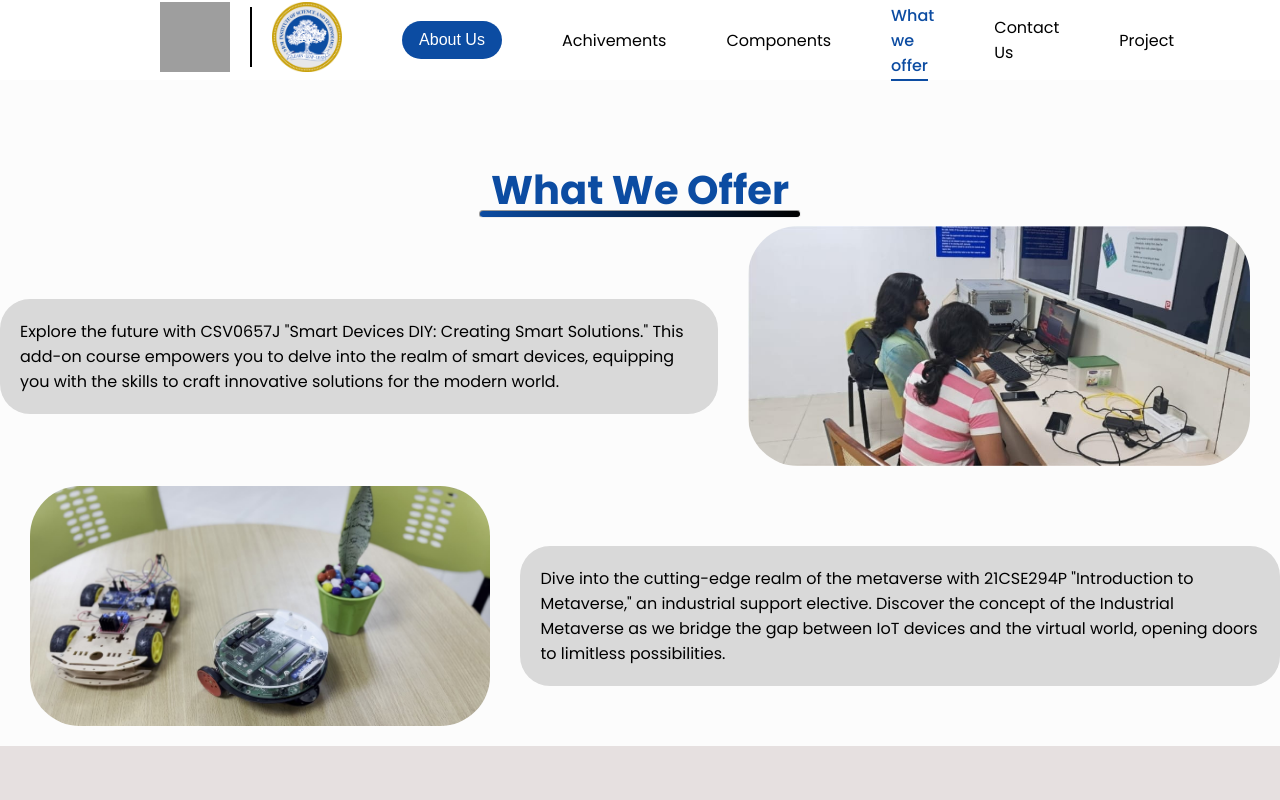
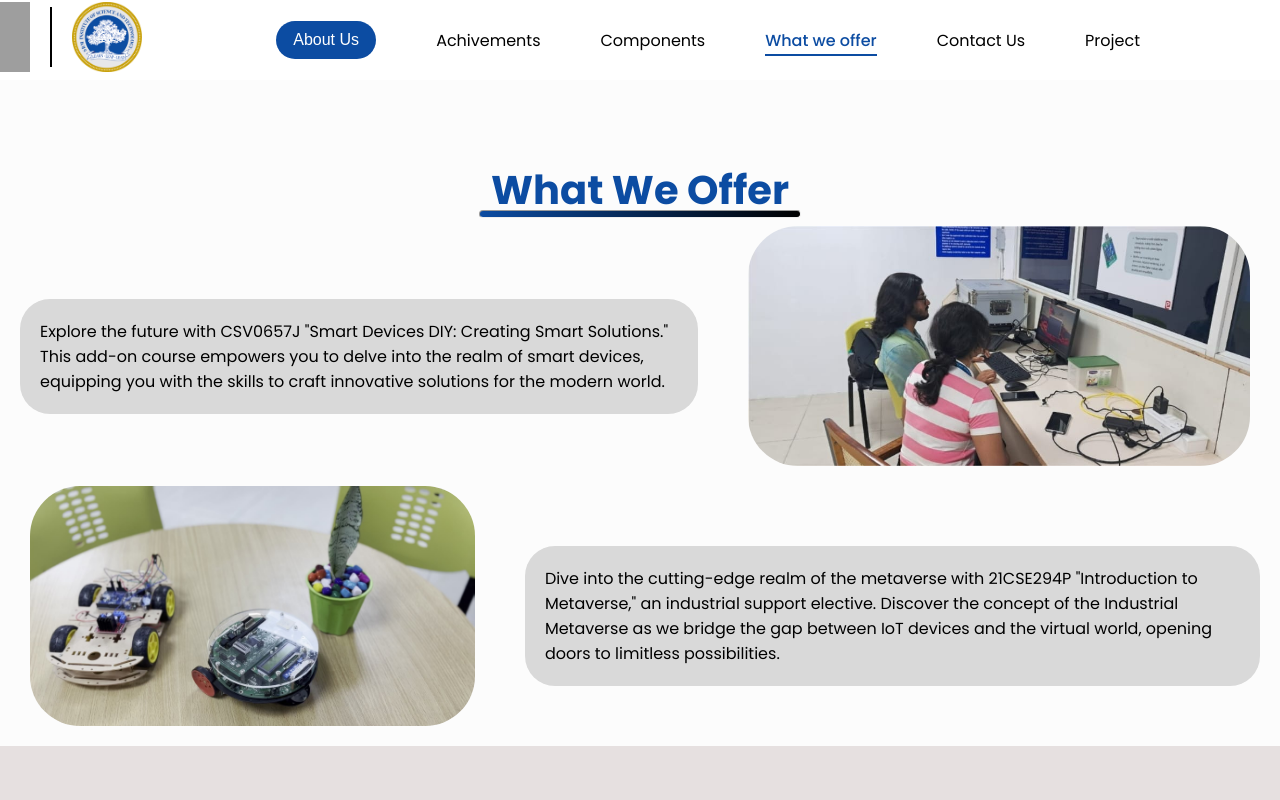
Before and after one commit to DewashishDubey/E-Yantra, a React (Vite) app: page /offer in a window 1280 px wide. Shown: the top 800 px of the page. Built offline with nearby package versions, Linux system fonts and the light colour scheme; grey boxes are pictures that could not be loaded.

Commit message:
Css changes

```diff
--- a/src/components/Cards.css
+++ b/src/components/Cards.css
@@ -4,6 +4,11 @@ h2{
 }
 h2 span{
     color: #0C4CA2;
+}
+.o{
+    display: flex;
+    justify-content: center;
+    align-items: center;
 }
 .cards{
     display: flex;
--- a/src/components/Cards.jsx
+++ b/src/components/Cards.jsx
@@ -8,8 +8,11 @@ import { Link } from 'react-router-dom'
 function Cards() {
   return (
     <>
-      <h2><span>Our</span> Components</h2>
+    <div className="o">
+    <h2><span>Our</span> Components</h2>
       <hr className="n" />
+    </div>
+
       <div className="cards">
         <div className='card'>
         <Link to='/Seven '>
--- a/src/components/Galleryphoto.jsx
+++ b/src/components/Galleryphoto.jsx
@@ -25,8 +25,9 @@ import "./Galleyphoto.css";
 const Galleryphoto = () => {
   return (
     <>
-      <h2 className='galleryhead'><span>Gallery</span> </h2>
-      <hr className="n2"/>
+    <div className="o"> <h2 className='galleryhead'><span>Gallery</span> </h2>
+      <hr className="n2"/></div>
+
       <img className='bgalleryimg' src={img2} alt="" />
       <div className="allph">
         <img className='Galleryimg' src={img3} alt="" />
--- a/src/components/Galleyphoto.css
+++ b/src/components/Galleyphoto.css
@@ -3,6 +3,11 @@ h1 {
     margin-top: 20vh;
     font-size: 40px;
     margin-bottom: -40px;
+}
+.o{
+    display: flex;
+    justify-content: center;
+    align-items: center;
 }
 .galleryhead{
     margin-top: 15vh;
--- a/src/components/HeroC.css
+++ b/src/components/HeroC.css
@@ -5,6 +5,11 @@
     margin: auto;
     border-radius: 80px;
     padding-bottom: 20px ;
+}
+.o{
+    display: flex;
+    justify-content: center;
+    align-items: center;
 }
 h3 {
     margin: auto;
--- a/src/components/HeroC.jsx
+++ b/src/components/HeroC.jsx
@@ -24,11 +24,12 @@ function HeroC() {
 
   return (
     <>
+    <div className="o">
       <h2>
-        <span>For</span> Future Reference
+        Highlights
       </h2>
       <hr className="n" />
-
+      </div>
 
       <div className="slider-container">
         <Slider {...settings}>
--- a/src/components/Nav.css
+++ b/src/components/Nav.css
@@ -41,6 +41,7 @@ body {
 }
 .logo {
     display: flex;
+    margin-left: -200px;
 }
 #logoim {
     margin-left: 20px;
--- a/src/components/Offer.css
+++ b/src/components/Offer.css
@@ -9,6 +9,8 @@
     padding: 20px;
     border-radius: 30px;
     color: black;
+    margin-left: 20px;
+    margin-right: 20px;
 
 }
 .Achiimg{
--- a/src/components/Offer.jsx
+++ b/src/components/Offer.jsx
@@ -4,13 +4,14 @@ import Footer from './Footer'
 import png1 from '../assets/C9.jpg'
 import png2 from '../assets/C13.jpg'
 import './Offer.css';
-
 function Offer() {
   return (
     <>
     <Nav/>
+    <div className="o">
     <h1 className='achive'>What We Offer</h1>
     <hr className="n" />
+    </div>
 <div className="all1">
   <div className="one">
 Explore the future with CSV0657J "Smart Devices DIY: Creating Smart
@@ -18,18 +19,14 @@ Solutions." This add-on course empowers you to delve into the realm of
 smart devices, equipping you with the skills to craft innovative solutions
 for the modern world.
 </div>
-
 <img className='Achiimg' src={png1} alt="" />
 </div>
-
 <div className="all1">
   <img className='Achiimg' src={png2} alt="" />
   <div className="one">Dive into the cutting-edge realm of the metaverse with 21CSE294P
 "Introduction to Metaverse," an industrial support elective. Discover the
 concept of the Industrial Metaverse as we bridge the gap between IoT
 devices and the virtual world, opening doors to limitless possibilities.</div>
-
-
 </div>
 
 
--- a/src/components/Staff.css
+++ b/src/components/Staff.css
@@ -5,6 +5,11 @@
     width: 120px;
     margin: auto;
     border-radius: 20px;
+}
+.o{
+    display: flex;
+    justify-content: center;
+    align-items: center;
 }
 
 .scard {
--- a/src/components/Staff.jsx
+++ b/src/components/Staff.jsx
@@ -49,8 +49,11 @@ function Staff() {
   };
   return (<>
     <div id="Staff">
+      <div className="o">
       <h2><span>Faculty</span> </h2>
       <hr className="n" />
+      </div>
+
 
       <div className="slider-container">
         <Slider {...settings}>
```
